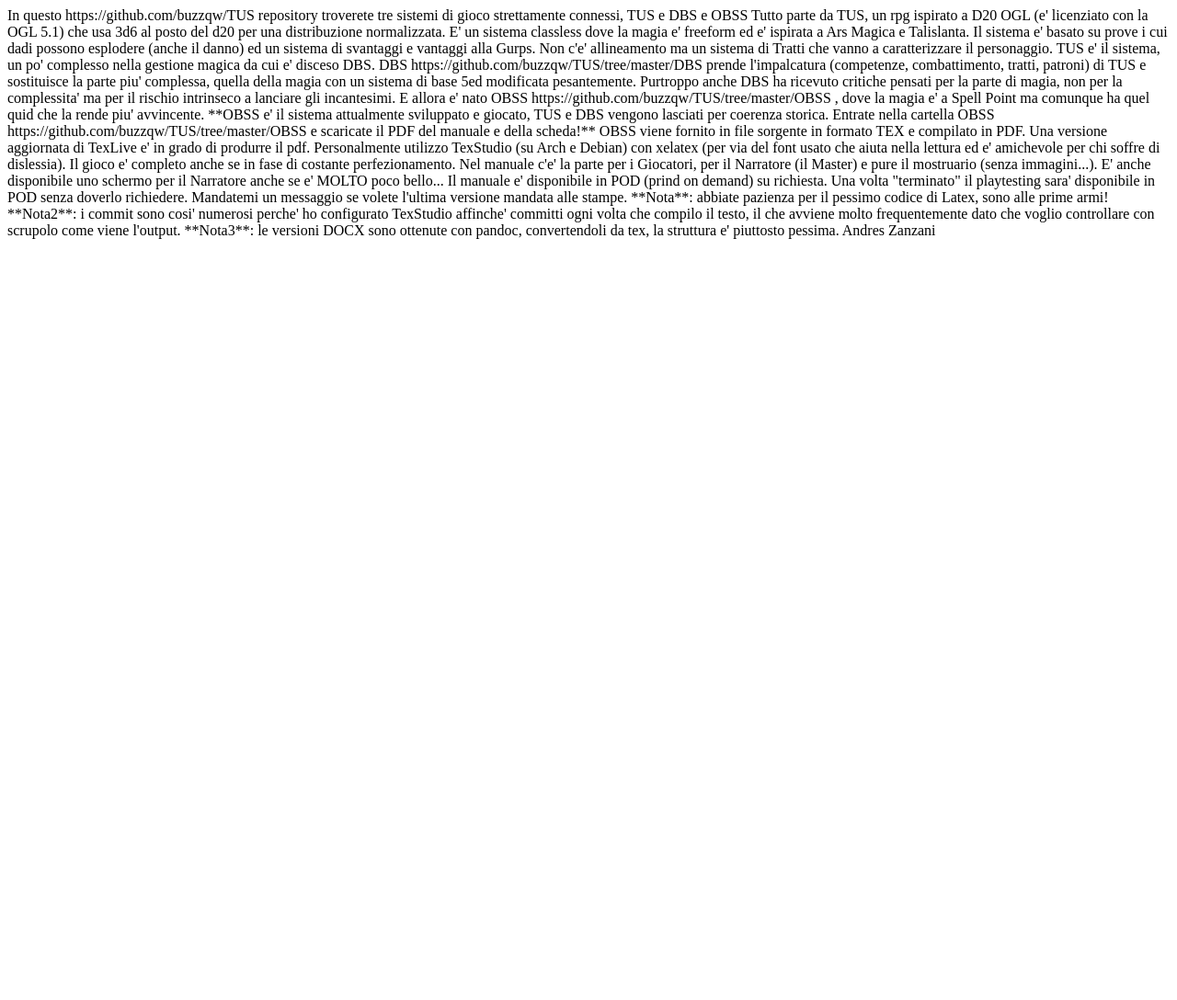
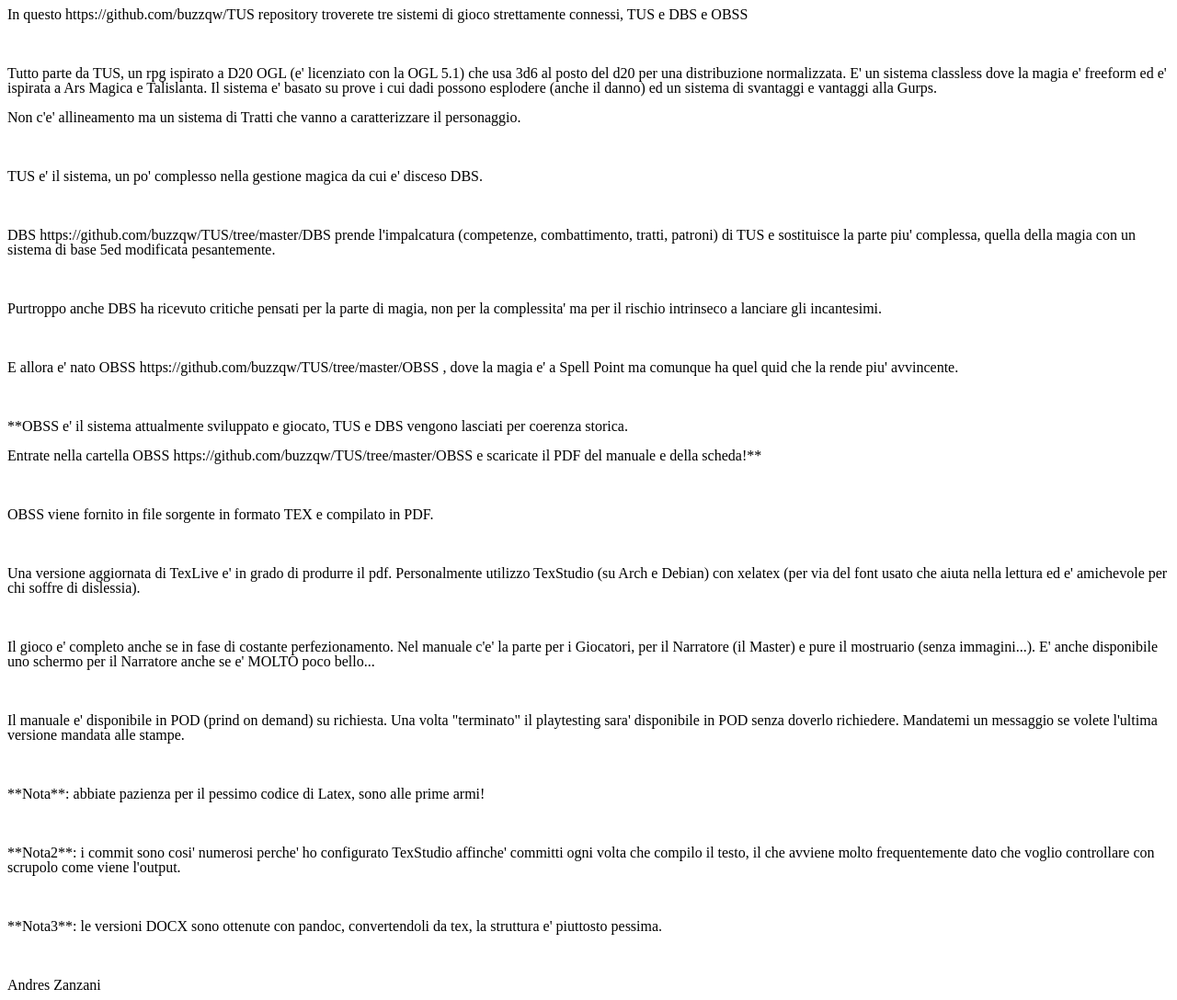
Before and after one commit to buzzqw/buzzqw.github.io, a plain HTML site: page index.html in a window 1280 px wide. Shown: the whole page at 92% size. Before the commit the page ends 800 px from the top, so only its background shows below. Drawn offline with Linux system fonts and the light colour scheme.

Commit message:
Update index.html

```diff
--- a/index.html
+++ b/index.html
@@ -1,31 +1,119 @@
-In questo https://github.com/buzzqw/TUS  repository troverete tre sistemi di gioco strettamente connessi, TUS e DBS e OBSS
+<!DOCTYPE HTML PUBLIC "-//W3C//DTD HTML 4.0 Transitional//EN">
+<html>
+<head>
+	<meta http-equiv="content-type" content="text/html; charset=utf-8"/>
+	<title></title>
+	<meta name="generator" content="LibreOffice 7.1.7.2 (Linux)"/>
+	<meta name="created" content="2021-11-10T15:07:52.499748944"/>
+	<meta name="changed" content="2021-11-10T15:08:12.388726221"/>
+	<style type="text/css">
+		@page { size: 21.59cm 27.94cm; margin: 2cm }
+		p { margin-bottom: 0.25cm; line-height: 115%; background: transparent }
+	</style>
+</head>
+<body lang="it-IT" link="#000080" vlink="#800000" dir="ltr"><p style="margin-bottom: 0cm; line-height: 100%">
+In questo https://github.com/buzzqw/TUS  repository troverete tre
+sistemi di gioco strettamente connessi, TUS e DBS e OBSS</p>
+<p style="margin-bottom: 0cm; line-height: 100%"><br/>
 
-Tutto parte da TUS, un rpg ispirato a D20 OGL (e' licenziato con la OGL 5.1) che usa 3d6 al posto del d20 per una distribuzione normalizzata. E' un sistema classless dove la magia e' freeform ed e' ispirata a Ars Magica e Talislanta. Il sistema e' basato su prove i cui dadi possono esplodere (anche il danno) ed un sistema di svantaggi e vantaggi alla Gurps.
-Non c'e' allineamento ma un sistema di Tratti che vanno a caratterizzare il personaggio.
+</p>
+<p style="margin-bottom: 0cm; line-height: 100%">Tutto parte da TUS,
+un rpg ispirato a D20 OGL (e' licenziato con la OGL 5.1) che usa 3d6
+al posto del d20 per una distribuzione normalizzata. E' un sistema
+classless dove la magia e' freeform ed e' ispirata a Ars Magica e
+Talislanta. Il sistema e' basato su prove i cui dadi possono
+esplodere (anche il danno) ed un sistema di svantaggi e vantaggi alla
+Gurps.
+</p>
+<p style="margin-bottom: 0cm; line-height: 100%">Non c'e'
+allineamento ma un sistema di Tratti che vanno a caratterizzare il
+personaggio.</p>
+<p style="margin-bottom: 0cm; line-height: 100%"><br/>
 
-TUS e' il sistema, un po' complesso nella gestione magica da cui e' disceso DBS.
+</p>
+<p style="margin-bottom: 0cm; line-height: 100%">TUS e' il sistema,
+un po' complesso nella gestione magica da cui e' disceso DBS.</p>
+<p style="margin-bottom: 0cm; line-height: 100%"><br/>
 
-DBS https://github.com/buzzqw/TUS/tree/master/DBS prende l'impalcatura (competenze, combattimento, tratti, patroni) di TUS e sostituisce la parte piu' complessa, quella della magia con un sistema di base 5ed modificata pesantemente.
+</p>
+<p style="margin-bottom: 0cm; line-height: 100%">DBS
+https://github.com/buzzqw/TUS/tree/master/DBS prende l'impalcatura
+(competenze, combattimento, tratti, patroni) di TUS e sostituisce la
+parte piu' complessa, quella della magia con un sistema di base 5ed
+modificata pesantemente.</p>
+<p style="margin-bottom: 0cm; line-height: 100%"><br/>
 
-Purtroppo anche DBS ha ricevuto critiche pensati per la parte di magia, non per la complessita' ma per il rischio intrinseco a lanciare gli incantesimi.
+</p>
+<p style="margin-bottom: 0cm; line-height: 100%">Purtroppo anche DBS
+ha ricevuto critiche pensati per la parte di magia, non per la
+complessita' ma per il rischio intrinseco a lanciare gli incantesimi.</p>
+<p style="margin-bottom: 0cm; line-height: 100%"><br/>
 
-E allora e' nato OBSS https://github.com/buzzqw/TUS/tree/master/OBSS , dove la magia e' a Spell Point ma comunque ha quel quid che la rende piu' avvincente.
+</p>
+<p style="margin-bottom: 0cm; line-height: 100%">E allora e' nato
+OBSS https://github.com/buzzqw/TUS/tree/master/OBSS , dove la magia
+e' a Spell Point ma comunque ha quel quid che la rende piu'
+avvincente.</p>
+<p style="margin-bottom: 0cm; line-height: 100%"><br/>
 
-**OBSS e' il sistema attualmente sviluppato e giocato, TUS e DBS vengono lasciati per coerenza storica.
-Entrate nella cartella OBSS https://github.com/buzzqw/TUS/tree/master/OBSS e scaricate il PDF del manuale e della scheda!**
+</p>
+<p style="margin-bottom: 0cm; line-height: 100%">**OBSS e' il sistema
+attualmente sviluppato e giocato, TUS e DBS vengono lasciati per
+coerenza storica.</p>
+<p style="margin-bottom: 0cm; line-height: 100%">Entrate nella
+cartella OBSS https://github.com/buzzqw/TUS/tree/master/OBSS e
+scaricate il PDF del manuale e della scheda!**</p>
+<p style="margin-bottom: 0cm; line-height: 100%"><br/>
 
-OBSS viene fornito in file sorgente in formato TEX e compilato in PDF.
+</p>
+<p style="margin-bottom: 0cm; line-height: 100%">OBSS viene fornito
+in file sorgente in formato TEX e compilato in PDF.</p>
+<p style="margin-bottom: 0cm; line-height: 100%"><br/>
 
-Una versione aggiornata di TexLive e' in grado di produrre il pdf. Personalmente utilizzo TexStudio (su Arch e Debian) con xelatex (per via del font usato che aiuta nella lettura ed e' amichevole per chi soffre di dislessia).
+</p>
+<p style="margin-bottom: 0cm; line-height: 100%">Una versione
+aggiornata di TexLive e' in grado di produrre il pdf. Personalmente
+utilizzo TexStudio (su Arch e Debian) con xelatex (per via del font
+usato che aiuta nella lettura ed e' amichevole per chi soffre di
+dislessia).</p>
+<p style="margin-bottom: 0cm; line-height: 100%"><br/>
 
-Il gioco e' completo anche se in fase di costante perfezionamento. Nel manuale c'e' la parte per i Giocatori, per il Narratore (il Master) e pure il mostruario (senza immagini...). E' anche disponibile uno schermo per il Narratore anche se e' MOLTO poco bello...
+</p>
+<p style="margin-bottom: 0cm; line-height: 100%">Il gioco e' completo
+anche se in fase di costante perfezionamento. Nel manuale c'e' la
+parte per i Giocatori, per il Narratore (il Master) e pure il
+mostruario (senza immagini...). E' anche disponibile uno schermo per
+il Narratore anche se e' MOLTO poco bello...</p>
+<p style="margin-bottom: 0cm; line-height: 100%"><br/>
 
-Il manuale e' disponibile in POD (prind on demand) su richiesta. Una volta "terminato" il playtesting sara' disponibile in POD senza doverlo richiedere. Mandatemi un messaggio se volete l'ultima versione mandata alle stampe.
+</p>
+<p style="margin-bottom: 0cm; line-height: 100%">Il manuale e'
+disponibile in POD (prind on demand) su richiesta. Una volta
+&quot;terminato&quot; il playtesting sara' disponibile in POD senza
+doverlo richiedere. Mandatemi un messaggio se volete l'ultima
+versione mandata alle stampe.</p>
+<p style="margin-bottom: 0cm; line-height: 100%"><br/>
 
-**Nota**: abbiate pazienza per il pessimo codice di Latex, sono alle prime armi!
+</p>
+<p style="margin-bottom: 0cm; line-height: 100%">**Nota**: abbiate
+pazienza per il pessimo codice di Latex, sono alle prime armi!</p>
+<p style="margin-bottom: 0cm; line-height: 100%"><br/>
 
-**Nota2**: i commit sono cosi' numerosi perche' ho configurato TexStudio affinche' committi ogni volta che compilo il testo, il che avviene molto frequentemente dato che voglio controllare con scrupolo come viene l'output.
+</p>
+<p style="margin-bottom: 0cm; line-height: 100%">**Nota2**: i commit
+sono cosi' numerosi perche' ho configurato TexStudio affinche'
+committi ogni volta che compilo il testo, il che avviene molto
+frequentemente dato che voglio controllare con scrupolo come viene
+l'output.</p>
+<p style="margin-bottom: 0cm; line-height: 100%"><br/>
 
-**Nota3**: le versioni DOCX sono ottenute con pandoc, convertendoli da tex, la struttura e' piuttosto pessima.
+</p>
+<p style="margin-bottom: 0cm; line-height: 100%">**Nota3**: le
+versioni DOCX sono ottenute con pandoc, convertendoli da tex, la
+struttura e' piuttosto pessima.</p>
+<p style="margin-bottom: 0cm; line-height: 100%"><br/>
 
-Andres Zanzani
+</p>
+<p style="margin-bottom: 0cm; line-height: 100%">Andres Zanzani</p>
+</body>
+</html>
```
